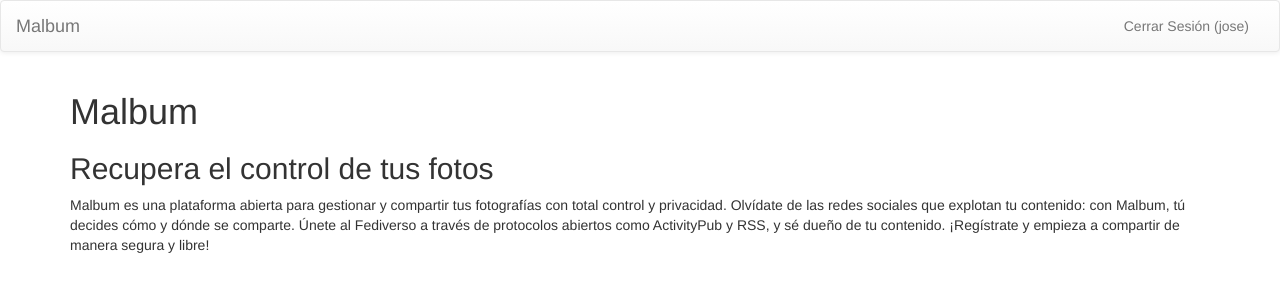
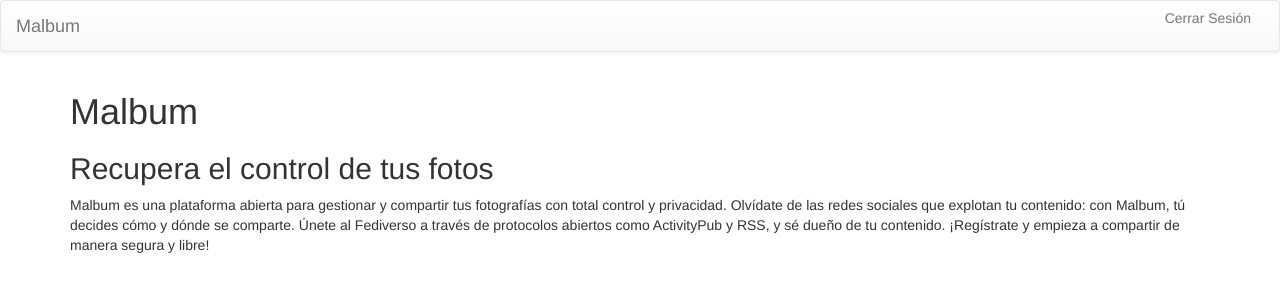
Before and after one commit to jsdgdo/malbum, a Django app: page / in a window 1280 px wide. Shown: the top 300 px of the page. Run offline with Django 5.2, Linux system fonts and the light colour scheme; a user stored in the database is signed in; some libraries are stand-ins or nearby versions.

Commit message:
Se puede cerrar sesión

```diff
--- a/templates/base.html
+++ b/templates/base.html
@@ -32,7 +32,10 @@
 					<ul class="nav navbar-nav navbar-right">
 						{% if user.is_authenticated %}
 							<li class="nav-item">
-								<a class="nav-link" href="{% url 'logout' %}">Cerrar Sesión ({{ user.username }})</a>
+								<form method="post" action="{% url 'cerrarSesion' %}">
+									{% csrf_token %}
+									<button type="submit" class="btn btn-link">Cerrar Sesión</button>
+								</form>
 							</li>
 						{% else %}
 							<li class="nav-item">
--- a/usuario/urls.py
+++ b/usuario/urls.py
@@ -5,5 +5,6 @@ from .views import registrarUsuario
 urlpatterns = [
     path('registrar/', registrarUsuario, name="registrarUsuario"),
     path('iniciar-sesion/', auth_views.LoginView.as_view(template_name='usuario/iniciar-sesion.html'), name='iniciarSesion'),
+    path('cerrar-sesion/', auth_views.LogoutView.as_view(next_page='inicio'), name='cerrarSesion'),
 
 ]
```
Also changed, not shown: db.sqlite3.
